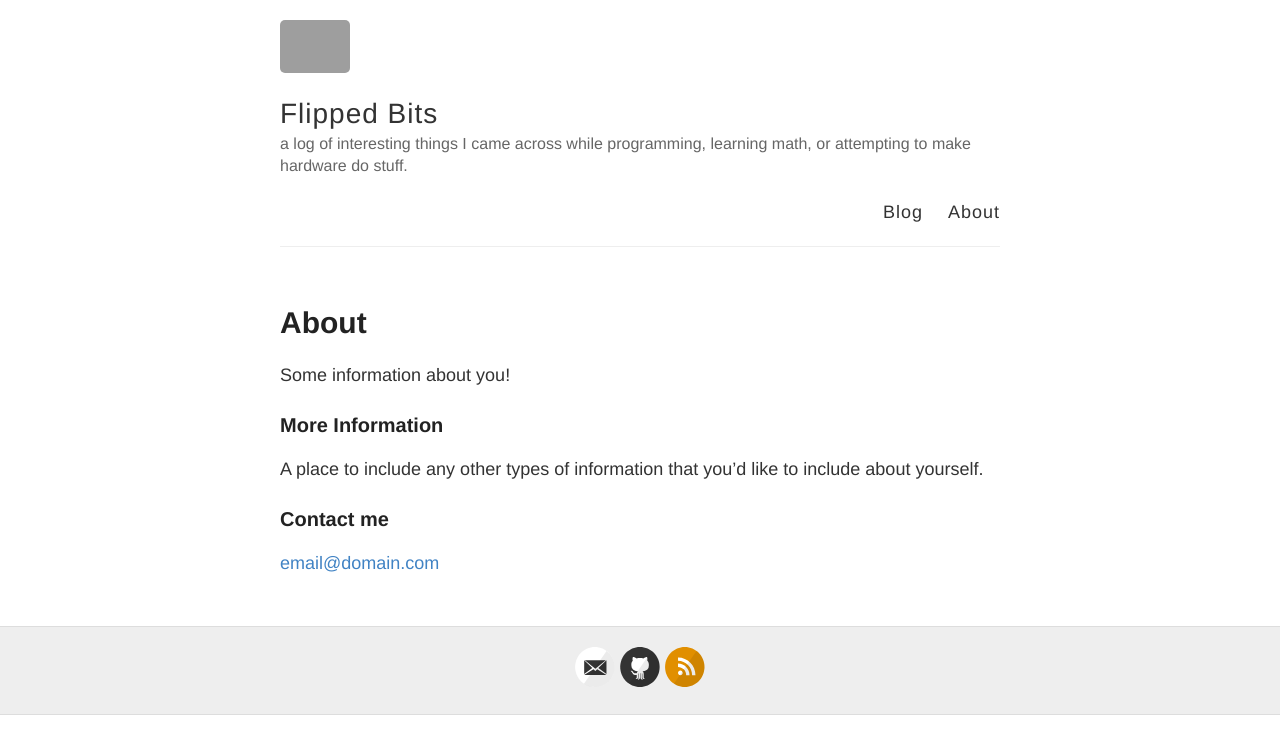
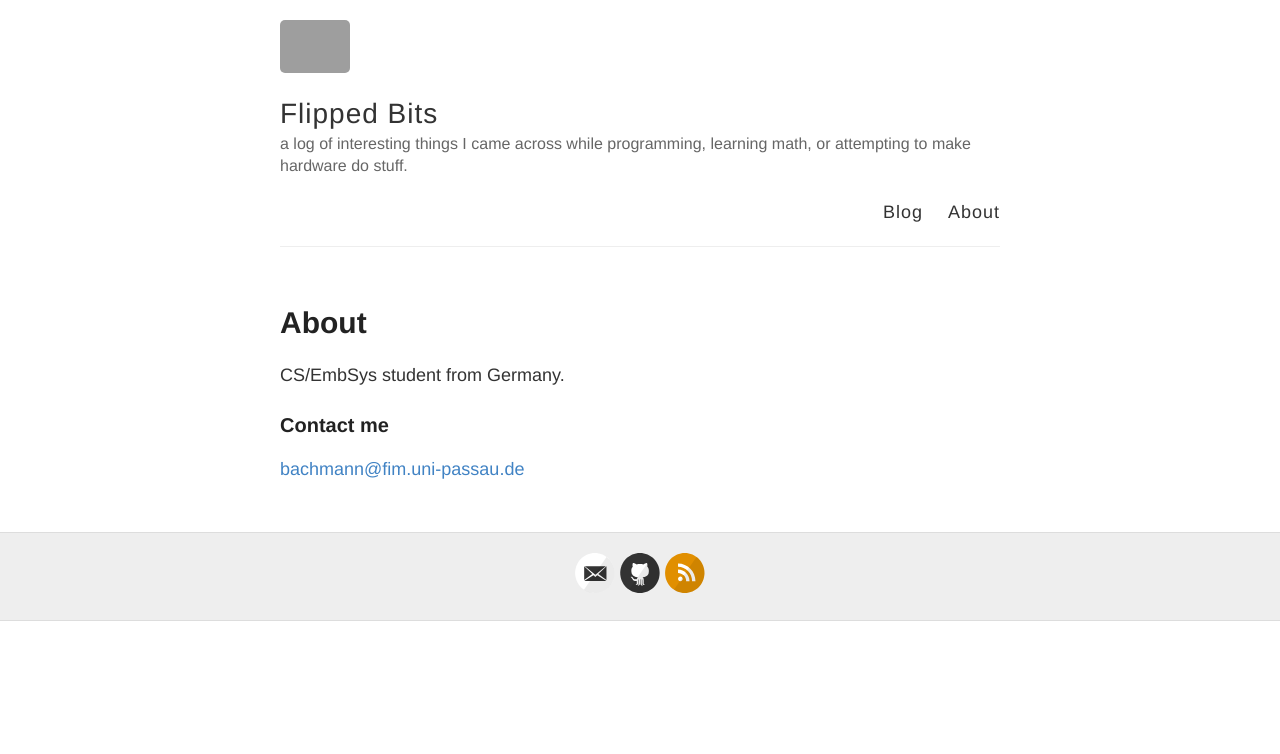
Before and after one commit to barafael/barafael.github.io, a Jekyll site: the page built from about.md, in a window 1280 px wide. Shown: the top 754 px of the page. Built offline with Jekyll 4.4.1, drawn with Linux system fonts in a browser that asks for light colours; grey boxes are pictures that could not be loaded.

Commit message:
add about page

```diff
--- a/about.md
+++ b/about.md
@@ -4,12 +4,8 @@
 permalink: /about/
 ---
 
-Some information about you!
-
-### More Information
-
-A place to include any other types of information that you'd like to include about yourself.
+CS/EmbSys student from Germany.
 
 ### Contact me
 
-[email@domain.com](mailto:email@domain.com)
+[bachmann@fim.uni-passau.de](bachmann@fim.uni-passau.de)
```
